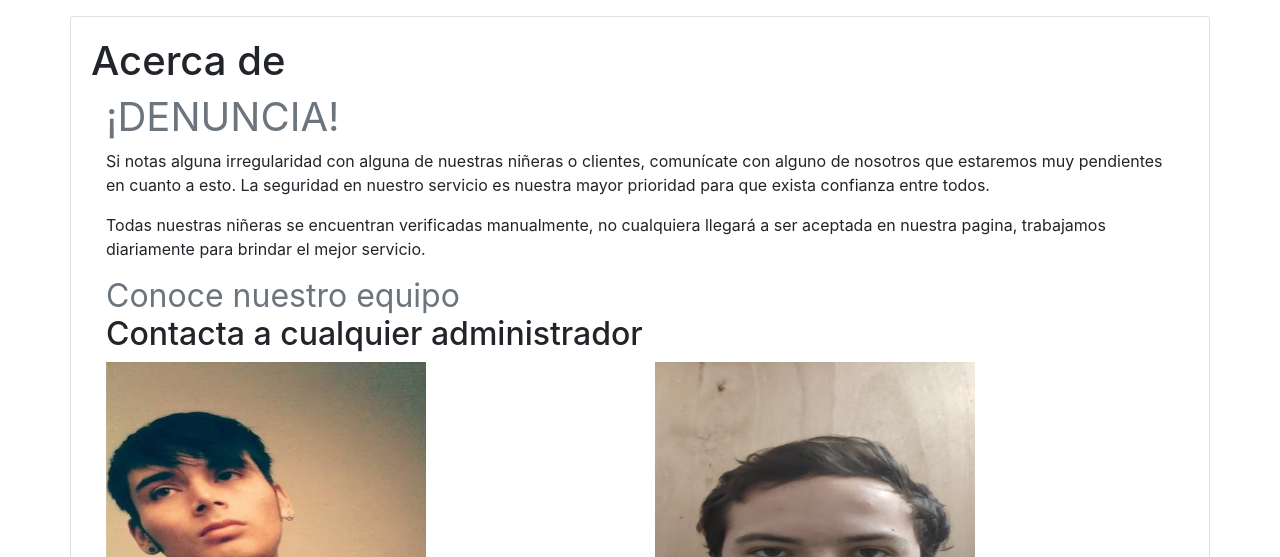
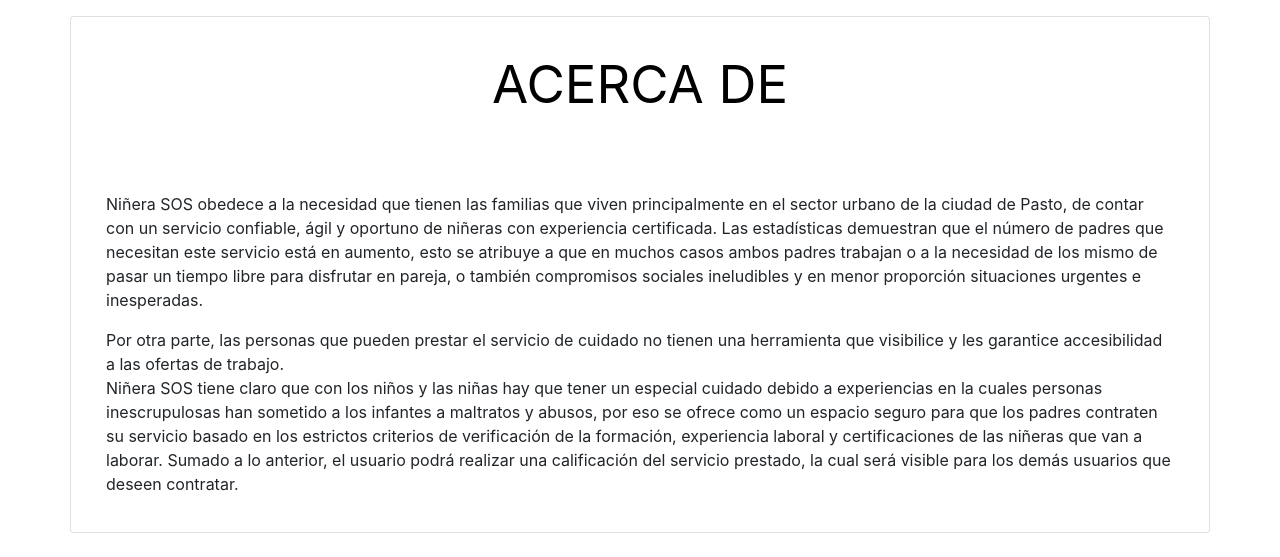
Before and after one commit to Giancarlo324/ninerassos, a Django app: page /acerca_de/ in a window 1280 px wide. Shown: the part 132-689 px from the top of the page. Run offline with Django 3.2, Linux system fonts and the light colour scheme; some libraries are stand-ins or nearby versions; some web fonts are replaced; grey boxes are pictures that could not be loaded.

Commit message:
design about and sidebar

```diff
--- /dev/null
+++ b/static/css/about.css
@@ -0,0 +1,124 @@
+.row.heading h6 {
+    color: #000;
+    font-size: 52.52px;
+    line-height: 95px;
+    font-weight: 400;
+    text-align: center;
+    margin: 0 0 40px;
+    padding-bottom: 20px;
+    text-transform: uppercase;
+}
+.row.heading h2 {
+    color: #fff;
+    font-size: 52.52px;
+    line-height: 95px;
+    font-weight: 400;
+    text-align: center;
+    margin: 0 0 40px;
+    padding-bottom: 20px;
+    text-transform: uppercase;
+}
+ul{
+  margin:0;
+  padding:0;
+  list-style:none;
+}
+.heading.heading-icon {
+    display: block;
+}
+.padding-lg {
+	display: block;
+	padding-top: 60px;
+	padding-bottom: 60px;
+}
+.practice-area.padding-lg {
+    padding-bottom: 55px;
+    padding-top: 55px;
+}
+.practice-area .inner{
+     border:1px solid #999999;
+	 text-align:center;
+	 margin-bottom:28px;
+	 padding:40px 25px;
+}
+.our-webcoderskull .cnt-block:hover {
+    box-shadow: 0px 0px 10px rgba(0,0,0,0.3);
+    border: 0;
+}
+.practice-area .inner h3{
+    color:#3c3c3c;
+	font-size:24px;
+	font-weight:500;
+	font-family: 'Poppins', sans-serif;
+	padding: 10px 0;
+}
+.practice-area .inner p{
+    font-size:14px;
+	line-height:22px;
+	font-weight:400;
+}
+.practice-area .inner img{
+	display:inline-block;
+}
+
+
+.our-webcoderskull{
+  background: url("http://www.webcoderskull.com/img/right-sider-banner.png") no-repeat center top / cover;
+
+}
+.our-webcoderskull .cnt-block{
+   float:left;
+   width:100%;
+   background:#fff;
+   padding:30px 20px;
+   text-align:center;
+   border:2px solid #d5d5d5;
+   margin: 0 0 28px;
+}
+.our-webcoderskull .cnt-block figure{
+   width:148px;
+   height:148px;
+   border-radius:100%;
+   display:inline-block;
+   margin-bottom: 15px;
+}
+.our-webcoderskull .cnt-block img{
+   width:148px;
+   height:148px;
+   border-radius:100%;
+}
+.our-webcoderskull .cnt-block h3{
+   color:#2a2a2a;
+   font-size:20px;
+   font-weight:500;
+   padding:6px 0;
+   text-transform:uppercase;
+}
+.our-webcoderskull .cnt-block h3 a{
+  text-decoration:none;
+	color:#2a2a2a;
+}
+.our-webcoderskull .cnt-block h3 a:hover{
+	color:#337ab7;
+}
+.our-webcoderskull .cnt-block p{
+   color:#2a2a2a;
+   font-size:13px;
+   line-height:20px;
+   font-weight:400;
+}
+.our-webcoderskull .cnt-block .follow-us{
+	margin:20px 0 0;
+}
+.our-webcoderskull .cnt-block .follow-us li{
+    display:inline-block;
+	width:auto;
+	margin:0 5px;
+}
+.our-webcoderskull .cnt-block .follow-us li .fa{
+   font-size:24px;
+   color:#767676;
+}
+.our-webcoderskull .cnt-block .follow-us li .fa:hover{
+   color:#025a8e;
+}
--- a/templates/acerca_de.html
+++ b/templates/acerca_de.html
@@ -1,59 +1,92 @@
 {% extends 'base.html' %}
 {% block content %}
+{% load static %}
+
+<link rel="stylesheet" href="{% static 'css/about.css' %}">
 
 <div class="container">
     <div class="row">
         <div class="card mb-4 mt-3 left top">
             <div class="card-body">
-                <h1>Acerca de</h1>
-                <div class="container">
-                    <h1><span class="text-muted font-weight-normal">¡DENUNCIA!</span></h1>
-                    <p>
-                        Si notas alguna irregularidad con alguna de nuestras niñeras o clientes,
-                        comunícate con alguno de nosotros que estaremos muy pendientes en cuanto a esto.
-                        La seguridad en nuestro servicio es nuestra mayor prioridad para que exista
-                        confianza entre todos.
-                    </p>
-                    <p>
-                        Todas nuestras niñeras se encuentran verificadas manualmente, no cualquiera llegará a ser
-                        aceptada en nuestra pagina, trabajamos diariamente para brindar el mejor servicio.
-                    </p>
-
+                <div class="row heading heading-icon">
+                    <h6>Acerca De</h6>
                 </div>
                 <div class="container">
-                    {% load static %}
-                    <h2><span class="text-muted font-weight-normal">Conoce nuestro equipo</span><br> Contacta a
-                        cualquier administrador
-                    </h2>
-                    <div class="row justify-content-start">
-                        <div class="col-md-6 "><img class="img-responsive" src="{% static 'team/Giancarlo.jpg' %}"
-                                alt="" width="320" height="404" />
-                            <h6><a href="">Giancarlo Rosero Portillo</a></h6><span class="small small-md">Ingeniero de
-                                sistemas</span>
-                            <p>Correo elecrónico: roserogiancarlo@gmail.com<br>Celular: 3163965498.</p>
-                        </div>
-                        <div class="col-md-6 "><img class="img-responsive" src="{% static 'team/MAteo.jpg' %}" alt=""
-                                width="320" height="404" />
-                            <h6><a href="">Mateo Luna</a></h6><span class="small small-md">Ingeniero de sistemas</span>
-                            <p>Correo elecrónico: mateolunaosorio@gmail.com<br>Celular: 3046608453.</p>
-                        </div>
-                        <div class="col-md-6 "><img class="img-responsive" src="{% static 'team/Carolina.jpg' %}" alt=""
-                                width="320" height="404" />
-                            <h6><a href="">Carolina Botina</a></h6><span class="small small-md">Ingeniera de
-                                sistemas</span>
-                            <p>Correo elecrónico: caritobotina97@gmail.com<br>Celular: 3502138183.</p>
-                        </div>
-                        <div class="col-md-6 "><img class="img-responsive" src="{% static 'team/William.jpg' %}" alt=""
-                                width="320" height="404" />
-                            <h6><a href="">William Zambrano</a></h6><span class="small small-md">Ingeniero de
-                                sistemas</span>
-                            <p>Correo elecrónico: djwoz1998@gmail.com<br>Celular: 3134526988.</p>
-                        </div>
-                    </div>
+                    <p>Niñera SOS obedece a la necesidad que tienen las familias que viven principalmente en el sector
+                        urbano de la ciudad de Pasto, de contar con un servicio confiable, ágil y oportuno de niñeras
+                        con experiencia certificada. Las estadísticas demuestran que el número de padres que necesitan
+                        este servicio está en aumento, esto se atribuye a que en muchos casos ambos padres trabajan o a
+                        la necesidad de los mismo de pasar un tiempo libre para disfrutar en pareja, o también
+                        compromisos sociales ineludibles y en menor proporción situaciones urgentes e inesperadas. </p>
+                    <p>
+                        Por otra parte, las personas que pueden prestar el servicio de cuidado no tienen una herramienta
+                        que visibilice y les garantice accesibilidad a las ofertas de trabajo.<br>
+                        Niñera SOS tiene claro que con los niños y las niñas hay que tener un especial cuidado debido a
+                        experiencias en la cuales personas inescrupulosas han sometido a los infantes a maltratos y
+                        abusos, por eso se ofrece como un espacio seguro para que los padres contraten su servicio
+                        basado en los estrictos criterios de verificación de la formación, experiencia laboral y
+                        certificaciones de las niñeras que van a laborar. Sumado a lo anterior, el usuario podrá
+                        realizar una calificación del servicio prestado, la cual será visible para los demás usuarios
+                        que deseen contratar.
+
+                    </p>
                 </div>
             </div>
         </div>
     </div>
 </div>
+<section class="our-webcoderskull padding-lg">
+    <div class="container">
+        <div class="row heading heading-icon">
+            <h2>Nuestro Equipo</h2>
+        </div>
+        <ul class="row">
+            <li class="col-12 col-md-6 col-lg-3">
+                <div class="cnt-block equal-hight" style="height: 349px;">
+                    <figure><img src="{% static 'team/Giancarlo.jpg' %}" class="img-responsive" alt=""></figure>
+                    <h3>Giancarlo Rosero</h3>
+                    <p><b>Ingeniero de Sistemas</b></p>
+                    <ul class="follow-us clearfix">
+                        <li>Correo elecrónico: roserogiancarlo@gmail.com</li>
+                        <li>Celular: 3163965498.</li>
+                    </ul>
+                </div>
+            </li>
+            <li class="col-12 col-md-6 col-lg-3">
+                <div class="cnt-block equal-hight" style="height: 349px;">
+                    <figure><img src="{% static 'team/Mateo.jpg' %}" class="img-responsive" alt=""></figure>
+                    <h3>Mateo Luna</h3>
+                    <p><b>Ingeniero de Sistemas</b></p>
+                    <ul class="follow-us clearfix">
+                        <li>Correo elecrónico: mateolunaosorio@gmail.com</li>
+                        <li>Celular: 3046608453.</li>
+                    </ul>
+                </div>
+            </li>
+            <li class="col-12 col-md-6 col-lg-3">
+                <div class="cnt-block equal-hight" style="height: 349px;">
+                    <figure><img src="{% static 'team/William.jpg' %}" class="img-responsive" alt=""></figure>
+                    <h3>William Zambrano</h3>
+                    <p><b>Ingeniero de Sistemas</b></p>
+                    <ul class="follow-us clearfix">
+                        <li>Correo elecrónico: djwoz1998@gmail.com</li>
+                        <li>Celular: 3134526988.</li>
+                    </ul>
+                </div>
+            </li>
+            <li class="col-12 col-md-6 col-lg-3">
+                <div class="cnt-block equal-hight" style="height: 349px;">
+                    <figure><img src="{% static 'team/Carolina.jpg' %}" class="img-responsive" alt=""></figure>
+                    <h3>Carolina Botina</h3>
+                    <p><b>Ingeniera de Sistemas</b></p>
+                    <ul class="follow-us clearfix">
+                        <li>Correo elecrónico: caritobotina97@gmail.com</li>
+                        <li>Celular: 3502138183.</li>
+                    </ul>
+                </div>
+            </li>
+        </ul>
+    </div>
+</section>
 
 {% endblock content %}
```
Also changed, not shown: templates/sidebar.html (+25 -1 lines), static/team/Giancarlo.jpg, static/team/Mateo.jpg.
